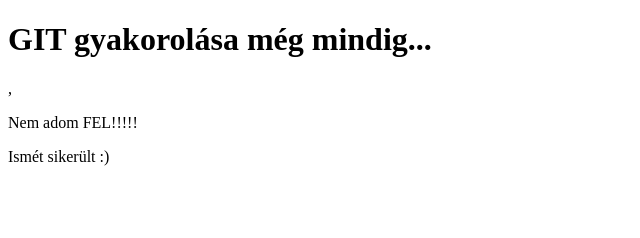
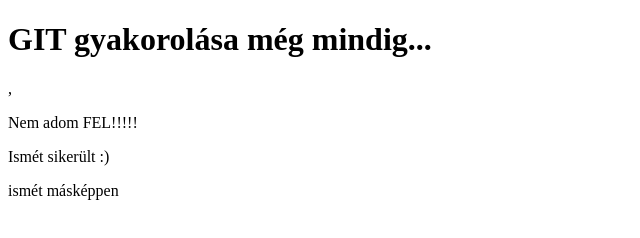
Before and after one commit to sosy82/hello-world, a plain HTML site: page index.html in a window 1280 px wide. Shown: the whole page, without its empty margins (0-640 px from the left). Drawn offline with Linux system fonts and the light colour scheme.

Commit message:
másképpen

```diff
--- a/index.html
+++ b/index.html
@@ -14,5 +14,8 @@
     <p>
         Ismét sikerült :)
     </p>
+    <p>
+        ismét másképpen
+    </p>
 </body>
 </html>
```
